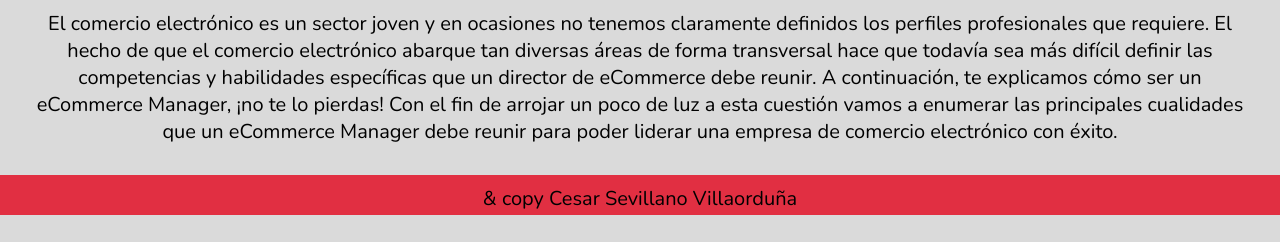
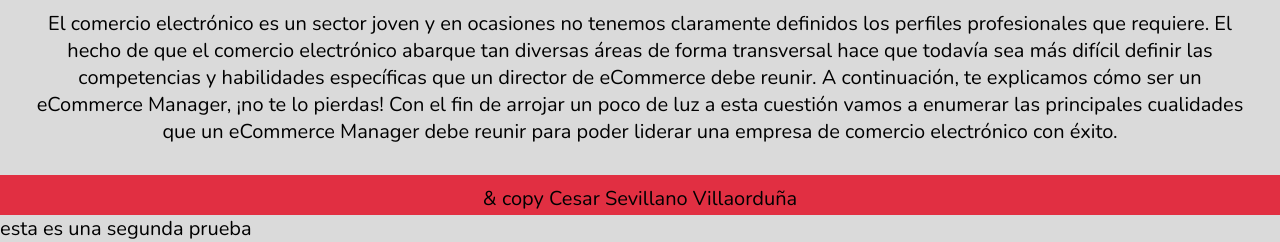
Before and after one commit to cesaraskmen/webservicio, a plain HTML site: page index.html in a window 1280 px wide. Shown: the part 907-1149 px from the top of the page. Before the commit the page ends 1122 px from the top, so only its background shows below. Drawn offline with nearby package versions, Linux system fonts and the light colour scheme.

Commit message:
esta es version 2

```diff
--- a/index.html
+++ b/index.html
@@ -52,6 +52,7 @@
     <footer class="pie-de-pagina">
         <p>& copy Cesar Sevillano Villaorduña</i></p>
     </footer>
+    <p> esta es una segunda prueba</p>
 
 
 </body>
```
